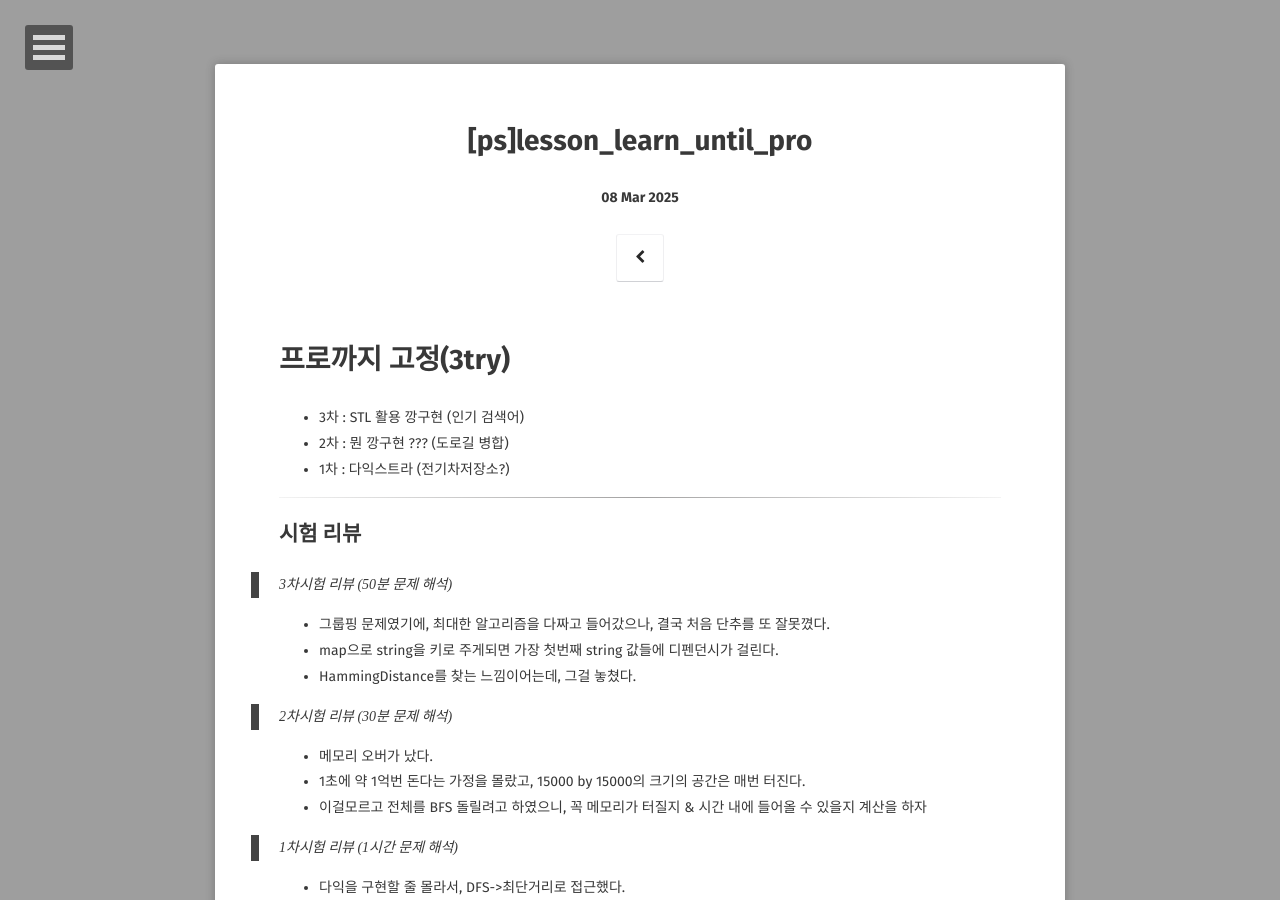
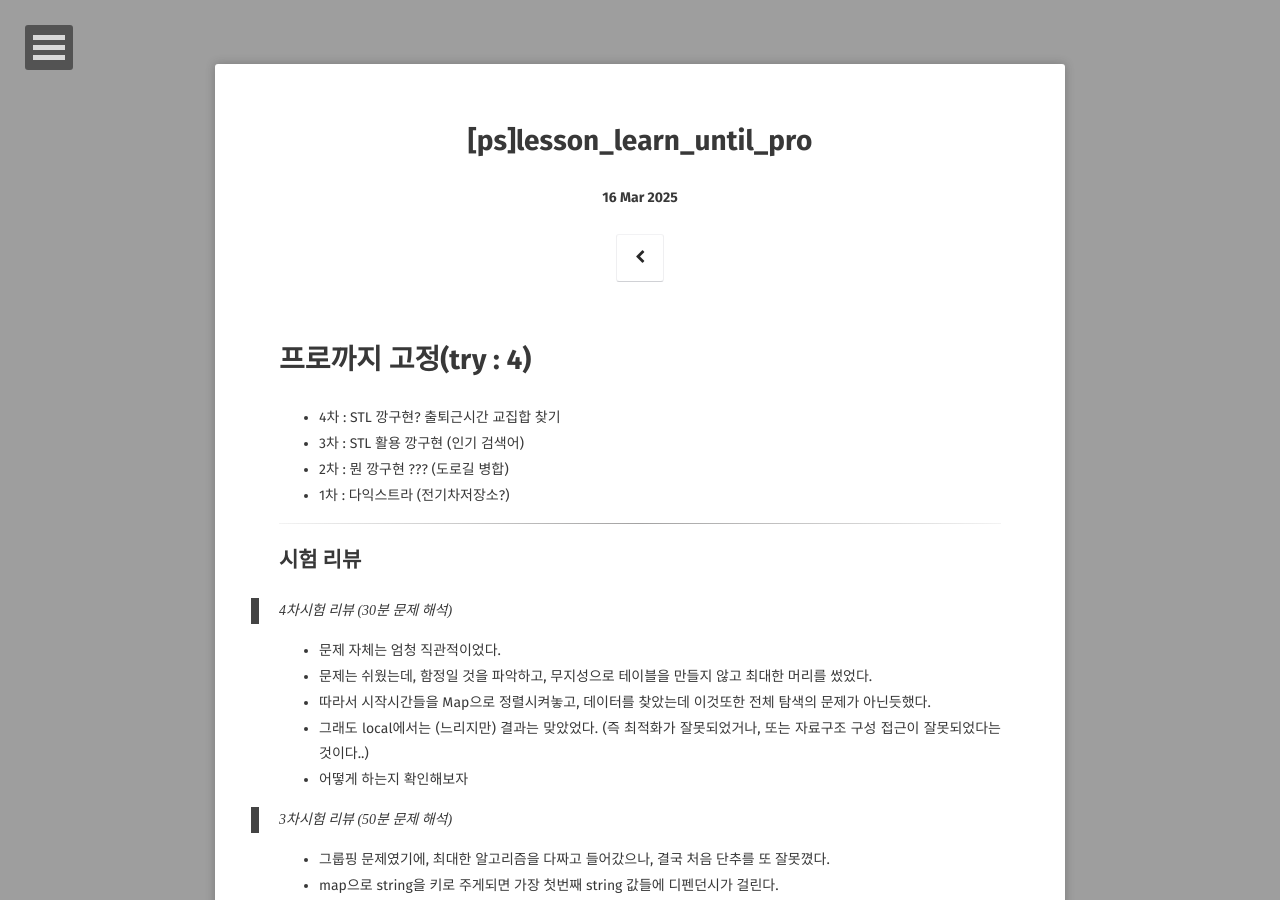
Before and after one commit to leesk212/leesk212.github.io, a Jekyll site: the page built from _posts/2025-03-16-[PS]Lesson_learn_until_PRO.md, in a window 1280 px wide and 900 px high. Built offline with Jekyll 4.4.1, drawn with Linux system fonts in a browser that asks for light colours; some web fonts are replaced; our own code applies the rules of GitHub Pages for plain Markdown files; comment, search, counter and statistics services are not loaded.

Commit message:
Update and rename 2025-03-08-[PS]Lesson_learn_until_PRO.md to 2025-03-16-[PS]Lesson_learn_until_PRO.md

```diff
--- a/_posts/2025-03-08-[PS]Lesson_learn_until_PRO.md
+++ b/_posts/2025-03-16-[PS]Lesson_learn_until_PRO.md
@@ -8,8 +8,9 @@ tags: PS CPP
 
 
 
-# 프로까지 고정(3try)
+# 프로까지 고정(try : 4)
 
+- 4차 : STL 깡구현? 출퇴근시간 교집합 찾기
 - 3차 : STL 활용 깡구현 (인기 검색어)
 - 2차 : 뭔 깡구현 ??? (도로길 병합)
 - 1차 : 다익스트라 (전기차저장소?)
@@ -19,6 +20,14 @@ tags: PS CPP
 
 
 ## 시험 리뷰
+
+> 4차시험 리뷰 (30분 문제 해석)
+
+* 문제 자체는 엄청 직관적이었다.
+* 문제는 쉬웠는데, 함정일 것을 파악하고, 무지성으로 테이블을 만들지 않고 최대한 머리를 썼었다.
+* 따라서 시작시간들을 Map으로 정렬시켜놓고, 데이터를 찾았는데 이것또한 전체 탐색의 문제가 아닌듯했다.
+* 그래도 local에서는 (느리지만) 결과는 맞았었다. (즉 최적화가 잘못되었거나, 또는 자료구조 구성 접근이 잘못되었다는 것이다..)
+* 어떻게 하는지 확인해보자
 
 > 3차시험 리뷰 (50분 문제 해석)
 
```
